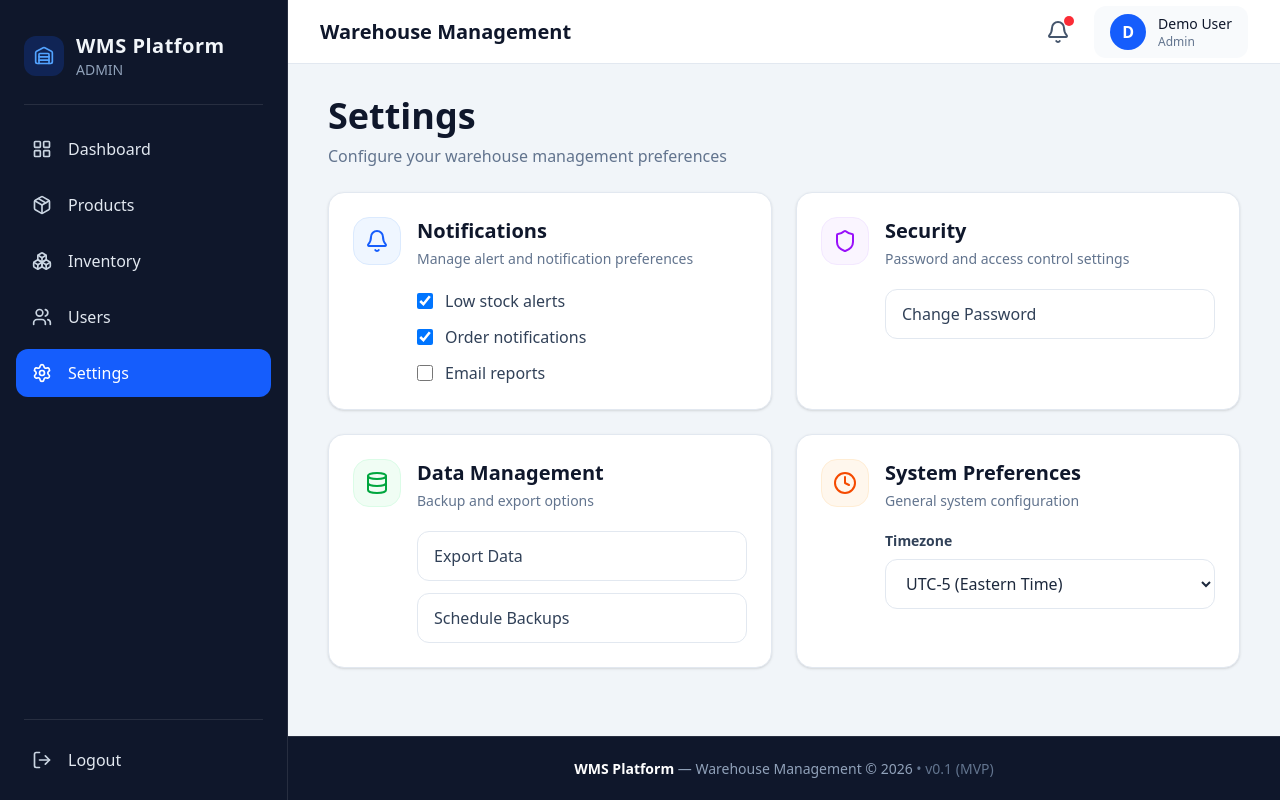
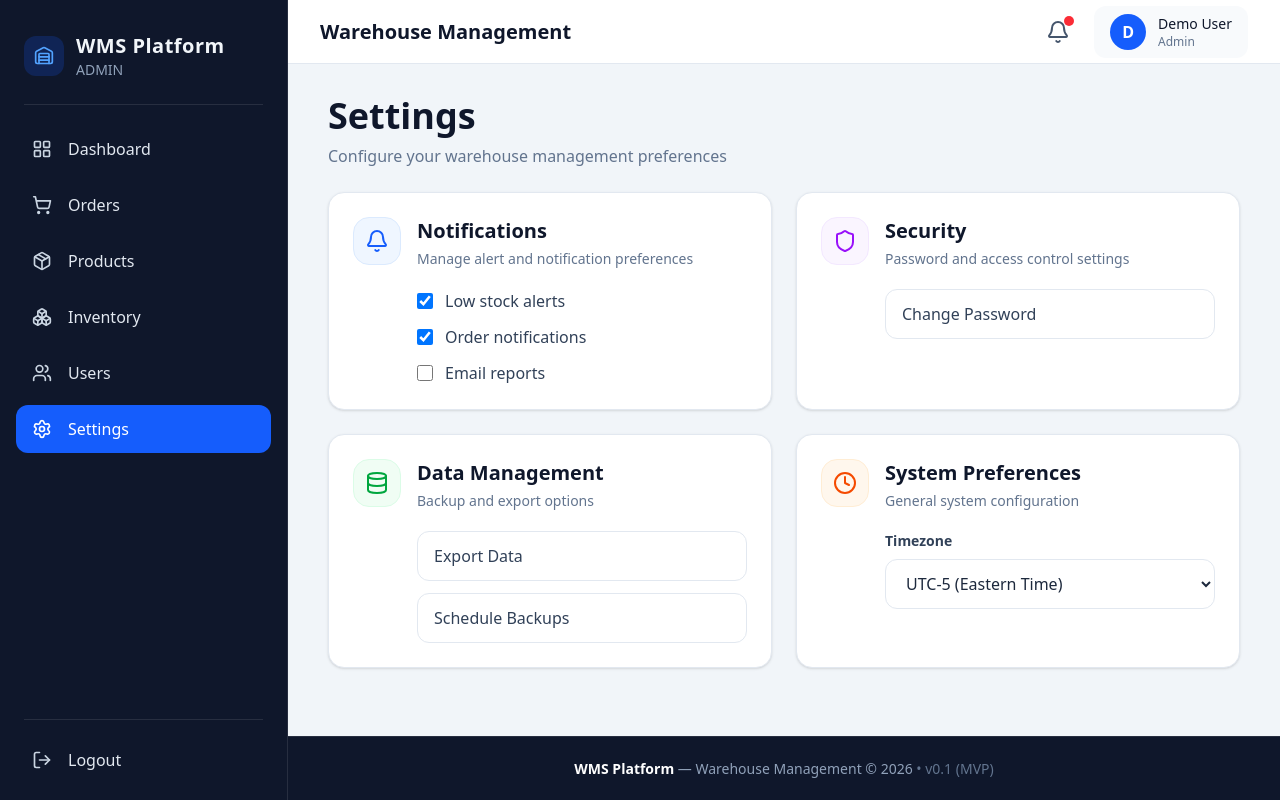
Before and after one commit to AI-Pallet-Piler/Front-end-Web, a React (Vite) app: page /settings in a window 1280 px wide. Built offline with nearby package versions, Linux system fonts and the light colour scheme; sample sign-in values are in the browser's storage.

Commit message:
added the orders page to the route and navbar

```diff
--- a/src/App.tsx
+++ b/src/App.tsx
@@ -11,6 +11,7 @@ import ViewInventory from "./pages/ViewInventory";
 import Settings from "./pages/Settings";
 import Login from "./pages/Login";
 import RequireAuth from "./routes/RequireAuth";
+import Orders from "./pages/Orders";
 
 function App() {
   return (
@@ -25,6 +26,9 @@ function App() {
             <Route path="/" element={<Navigate to="/dashboard" replace />} />
             <Route path="/dashboard" element={<Dashboard />} />
             <Route path="/users" element={<ManageUsers />} />
+
+            {/* Orders */}
+            <Route path="/orders" element={<Orders />} />
 
             {/* PRODUCTS */}
             <Route path="/products" element={<ViewProduct />} />
--- a/src/data/navItems.ts
+++ b/src/data/navItems.ts
@@ -4,6 +4,7 @@ import {
   Boxes,
   Users,
   Settings,
+  ShoppingCart,
   type LucideIcon,
 } from "lucide-react";
 
@@ -19,6 +20,7 @@ export type NavItem = {
 export const navItems: NavItem[] = [
   { label: "Dashboard", to: "/dashboard", icon: LayoutGrid, roles: ["admin", "manager"] },
 
+  { label: "Orders", to: "/orders", icon: ShoppingCart, roles: ["admin", "manager", "picker"] },
   { label: "Products", to: "/products", icon: Package, roles: ["admin", "manager"] },
   { label: "Inventory", to: "/inventory", icon: Boxes, roles: ["admin", "manager"] },
 
```
